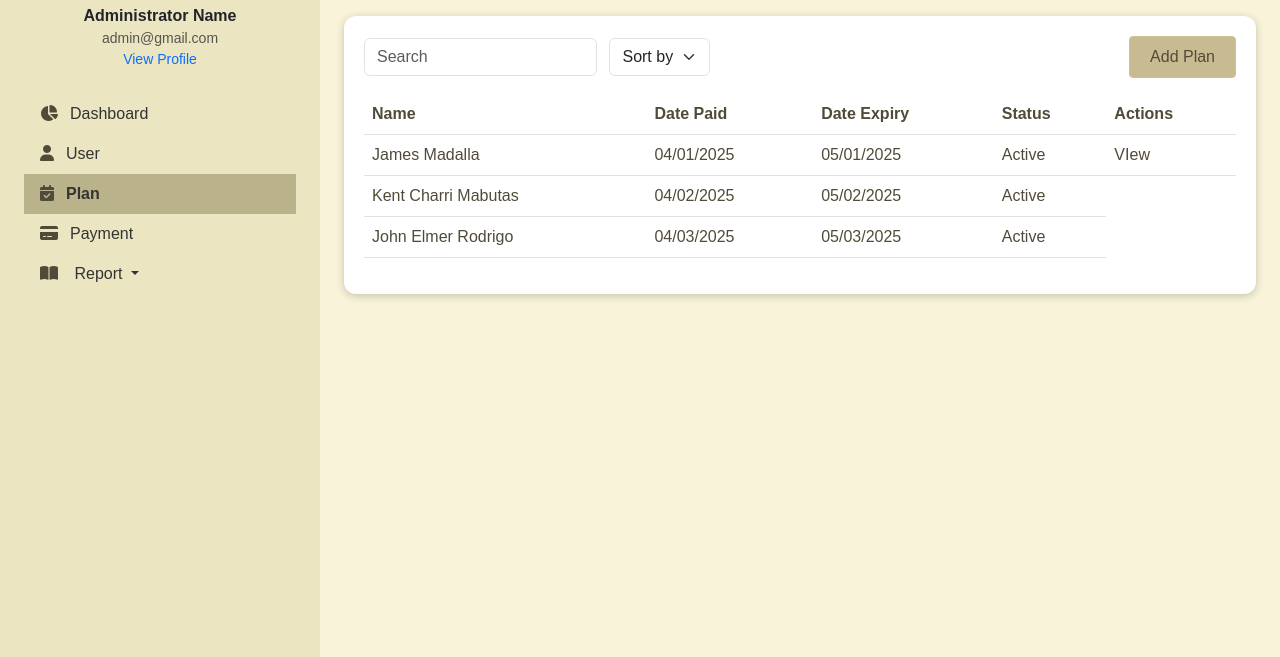
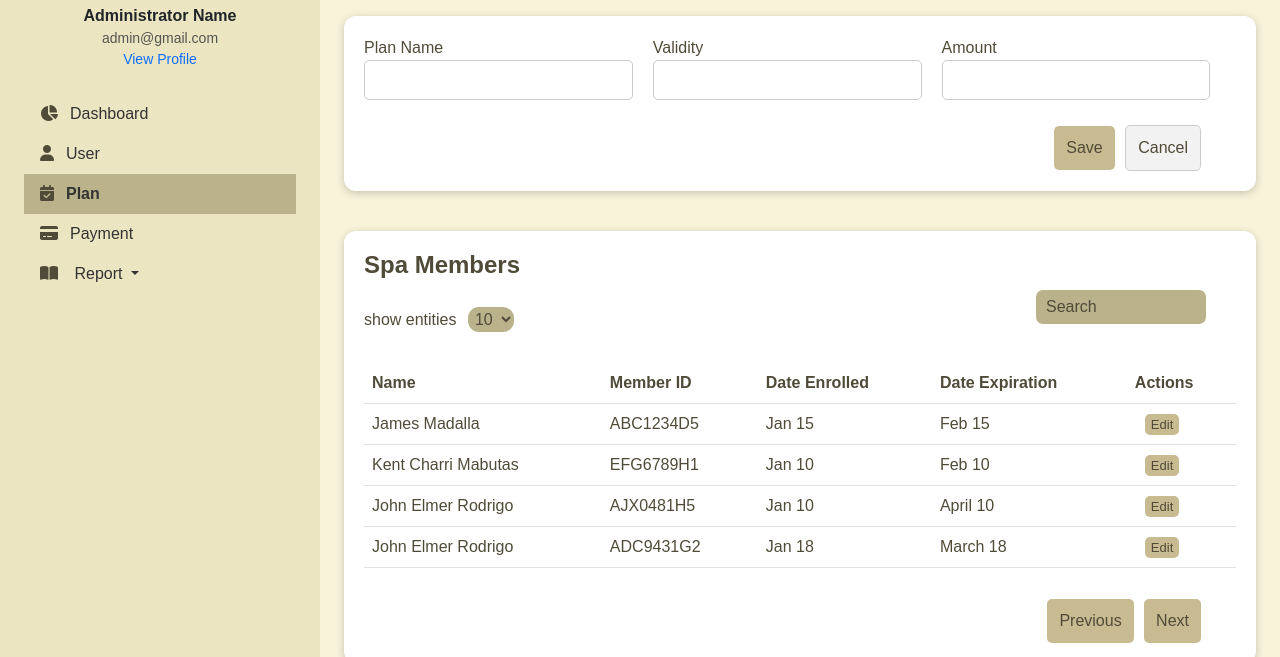
Before and after one commit to d3vchrix/MembershipSystem, a plain HTML site: page plan-management.html in a window 1280 px wide. Shown: the part 88-745 px from the top of the page. Drawn offline with nearby package versions, Linux system fonts and the light colour scheme.

Commit message:
update1.3 plan

```diff
--- a/plan-management.html
+++ b/plan-management.html
@@ -63,53 +63,93 @@
             <!-- Main Content -->
             <div class="col-md-9 p-4">
                 <div class="d-flex justify-content-between align-items-center mb-4">
-                    <h3>Plan List</h3>
+                    <h3>Add Plan</h3>
+                    <i class="fa-solid fa-bell"></i>
                 </div>
 
                 <div class="card-custom">
+                    <div class="salesDate-form">
+                        <div>
+                            <label for="plan-name" class="textBox">Plan Name</label><br>
+                            <input type="text" class="plan-date" id="plan-name" required>
+                        </div>
+                        <div>
+                            <label for="validity" class="textBox">Validity</label><br>
+                            <input type="text" class="plan-date" id="validity" required>
+                        </div>
+                        <div>
+                            <label for="amount">Amount</label>
+                            <input type="text" class="plan-date" id="amount" required>
+                        </div>
+                    </div>
+                    <div class="plan-btn">
+                        <button class="save-btn">Save</button>
+                        <button type="reset" class="pcancel-btn">Cancel</button>
+                    </div>
+                </div>
+
+                <div class="card-custom">
+                    <div>
+                        <h4><b>Spa Members</b></h4>
+                    </div>
+                    <div>
                         <div class="d-flex justify-content-between align-items-center mb-3">
                             <div>
-                            <input type="text" class="form-control d-inline w-auto me-2" placeholder="Search">
-                            <select class="form-select d-inline w-auto">
-                                <option>Sort by</option>
-                                <option>Name</option>
-                                <option>Status</option>
+                                <label class="label-sales">show entities</label>
+                                <select class="entity-select">
+                                    <option>5</option>
+                                    <option selected>10</option>
+                                    <option>15</option>
                                 </select>
                             </div>
-                        <a class="btn btn-primary">Add Plan</a>
+                            <input type="text" class="search-bar" placeholder="Search">
                         </div>
                         <table class="table">
-                        <thead>
+                            <thead class="table">
                                 <tr>
                                     <th>Name</th>
-                                <th>Date Paid</th>
-                                <th>Date Expiry</th>
-                                <th>Status</th>
+                                    <th>Member ID</th>
+                                    <th>Date Enrolled</th>
+                                    <th>Date Expiration</th>
                                     <th>Actions</th>
                                 </tr>
                             </thead>
                             <tbody>
                                 <tr>
                                     <td>James Madalla</td>
-                                <td>04/01/2025</td>
-                                <td>05/01/2025</td>
-                                <td>Active</td>
-                                <td>VIew</td>
+                                    <td>ABC1234D5</td>
+                                    <td>Jan 15</td>
+                                    <td>Feb 15</td>
+                                    <td><button class="edit-btn">Edit</button></td>
                                 </tr>
                                 <tr>
                                     <td>Kent Charri Mabutas</td>
-                                <td>04/02/2025</td>
-                                <td>05/02/2025</td>
-                                <td>Active</td>
+                                    <td>EFG6789H1</td>
+                                    <td>Jan 10</td>
+                                    <td>Feb 10</td>
+                                    <td><button class="edit-btn">Edit</button></td>
                                 </tr>
                                 <tr>
                                     <td>John Elmer Rodrigo</td>
-                                <td>04/03/2025</td>
-                                <td>05/03/2025</td>
-                                <td>Active</td>
+                                    <td>AJX0481H5</td>
+                                    <td>Jan 10</td>
+                                    <td>April 10</td>
+                                    <td><button class="edit-btn">Edit</button></td>
+                                </tr>
+                                <tr>
+                                    <td>John Elmer Rodrigo</td>
+                                    <td>ADC9431G2</td>
+                                    <td>Jan 18</td>
+                                    <td>March 18</td>
+                                    <td><button class="edit-btn">Edit</button></td>
                                 </tr>
                             </tbody>
                         </table>
+                        <div class="prevnext-btn">
+                            <button class="prev-btn">Previous</button>
+                            <button type="reset" class="pnext-btn">Next</button>
+                        </div>
+                    </div>
                 </div>
             </div>
         </div>
--- a/style.css
+++ b/style.css
@@ -361,3 +361,45 @@ body {
     background-color: #e0d8b0;
     border: none;
   }
+
+  /* Plan CSS */
+
+  .plan-btn {
+    text-align: right;
+    margin-right: 30px;
+  }
+
+  .save-btn:hover {
+    background-color: #e0d8b0;
+    border: none;
+  }
+
+  .save-btn {
+    background-color: #c9bb91;
+    color: #504B38;
+    border: none;
+    border-radius: 5px;
+    padding: 10px;
+    padding-left: 12px;
+    padding-right: 12px;
+    margin-right: 3px;
+    margin-top: 15px;
+  }
+
+  .pcancel-btn {
+    background-color: #f2f2f2;
+    color: #504B38;
+    border: solid 1px #ccc;
+    border-radius: 5px;
+    padding: 10px;
+    padding-left: 12px;
+    padding-right: 12px;
+    margin-left: 3px;
+    margin-top: 15px;
+    margin-right: 5px;
+  }
+
+  .pcancel-btn:hover {
+    background-color: #e0d8b0;
+    border: solid 1px #ccc;
+  }
```
Lines whose indentation alone changed are shown as unchanged.
